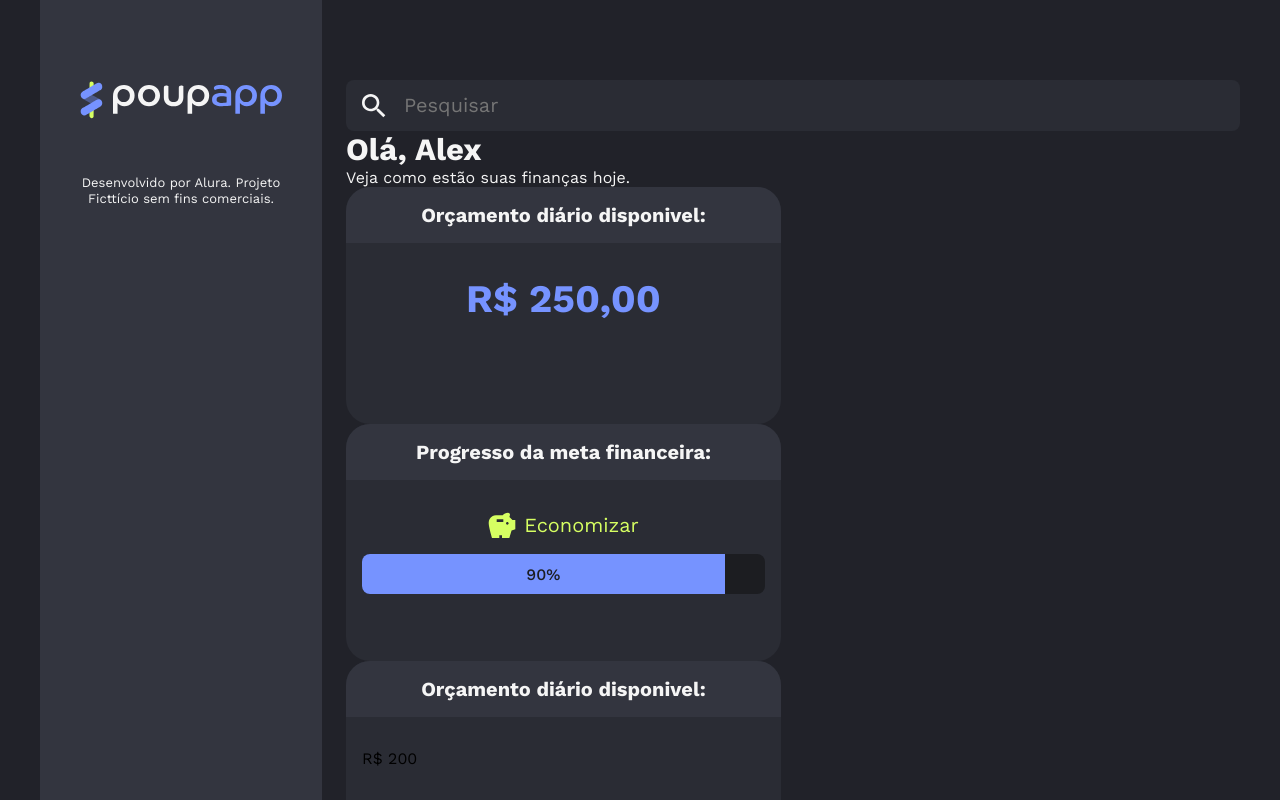
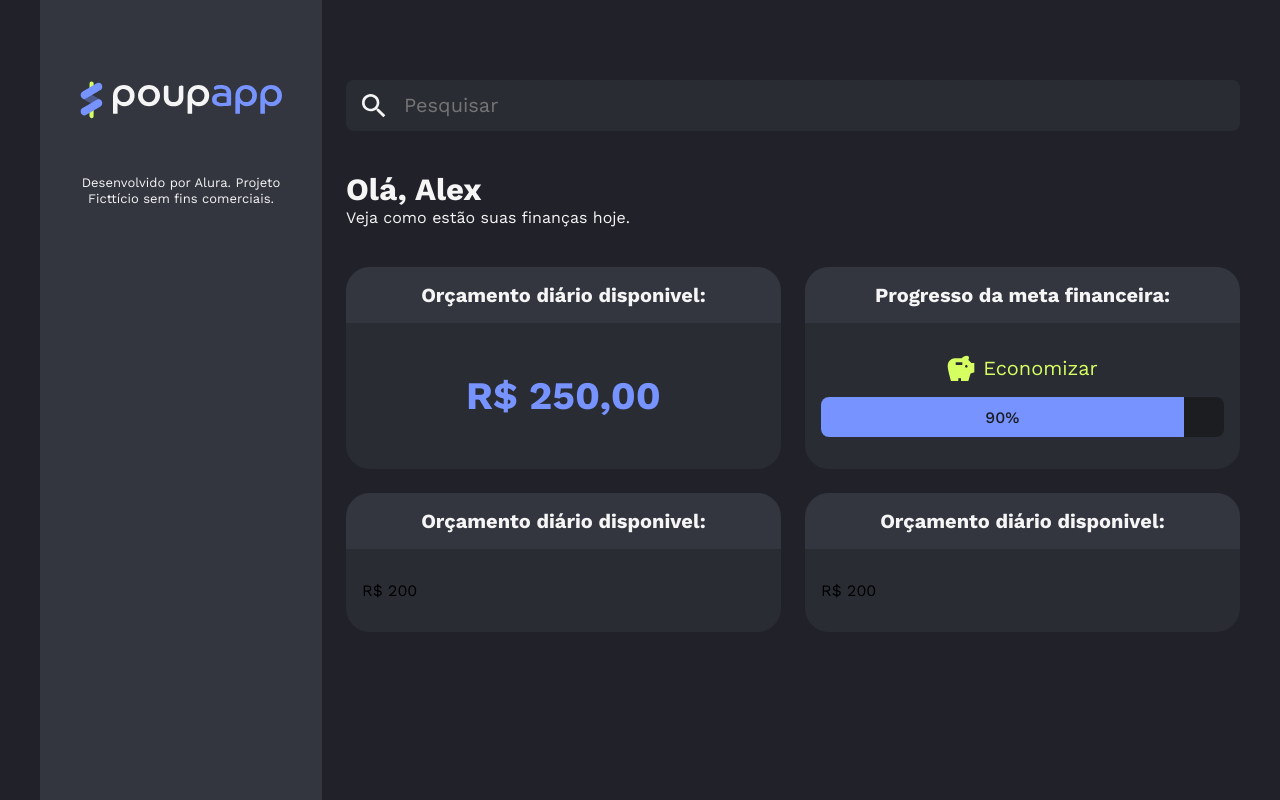
Before and after one commit to alexalves011/Poupapp, a React (Vite) app: page / in a window 1280 px wide. Shown: the top 800 px of the page. Built offline with nearby package versions, Linux system fonts and the light colour scheme.

Commit message:
criando Grid para os cards

```diff
--- a/src/App.jsx
+++ b/src/App.jsx
@@ -7,11 +7,14 @@
 import { DailyBudget } from "./components/DailyBudget/index.jsx";
 import { SavingStatus } from "./components/SavingsStats/index.jsx";
 
+import styles from "./App.module.css";
+
 function App() {
   return (
     <Container>
       <Aside />
       <Main>
+        <div className={styles.Container}>
           <SearchInput />
           <div>
             <Typography variant="h1">Olá, Alex</Typography>
@@ -19,20 +22,30 @@
               Veja como estão suas finanças hoje.
             </Typography>
           </div>
-        <section>
+          <section className={styles.grid}>
             <Card>
               <Card.Header>Orçamento diário disponivel:</Card.Header>
-            <Card.Body> <DailyBudget value={250}/>  </Card.Body>
+              <Card.Body>
+                {" "}
+                <DailyBudget value={250} />{" "}
+              </Card.Body>
             </Card>
             <Card>
               <Card.Header>Progresso da meta financeira:</Card.Header>
-            <Card.Body><SavingStatus percent={90}/></Card.Body>
+              <Card.Body>
+                <SavingStatus percent={90} />
+              </Card.Body>
+            </Card>
+            <Card>
+              <Card.Header>Orçamento diário disponivel:</Card.Header>
+              <Card.Body>R$ 200</Card.Body>
             </Card>
             <Card>
               <Card.Header>Orçamento diário disponivel:</Card.Header>
               <Card.Body>R$ 200</Card.Body>
             </Card>
           </section>
+        </div>
       </Main>
     </Container>
   );
--- /dev/null
+++ b/src/App.module.css
@@ -0,0 +1,12 @@
+.Container {
+  display: flex;
+  flex-direction: column;
+  gap: 40px;
+}
+
+.grid {
+  display: grid;
+  align-items: stretch;
+  gap: 24px;
+  grid-template-columns: repeat(2, 1fr);
+}
--- a/src/components/Card/card.module.css
+++ b/src/components/Card/card.module.css
@@ -1,9 +1,9 @@
 .card {
   background-color: var(--neutral-surface);
   border-radius: 24px;
-  width: 435px;
-  height: 237px;
-  padding: 8px, 16px;
+  display: flex;
+  flex-direction: column;
+
 }
 
 .header {
@@ -11,14 +11,17 @@
   border-top-left-radius: 24px;
   border-top-right-radius: 24px;
   color: var(--neutral-text);
- line-height: 120%;
- font-size: 20px;
- font-weight: 700;
- text-align: center;
- padding: 16px;
+  line-height: 120%;
+  font-size: 20px;
+  font-weight: 700;
+  text-align: center;
+  padding: 16px;
 }
 
 .body {
   padding: 32px 16px;
-
+  flex-grow: 1;
+  display: flex;
+  flex-direction: column;
+  justify-content: center;
 }
```
Lines whose indentation alone changed are shown as unchanged.
